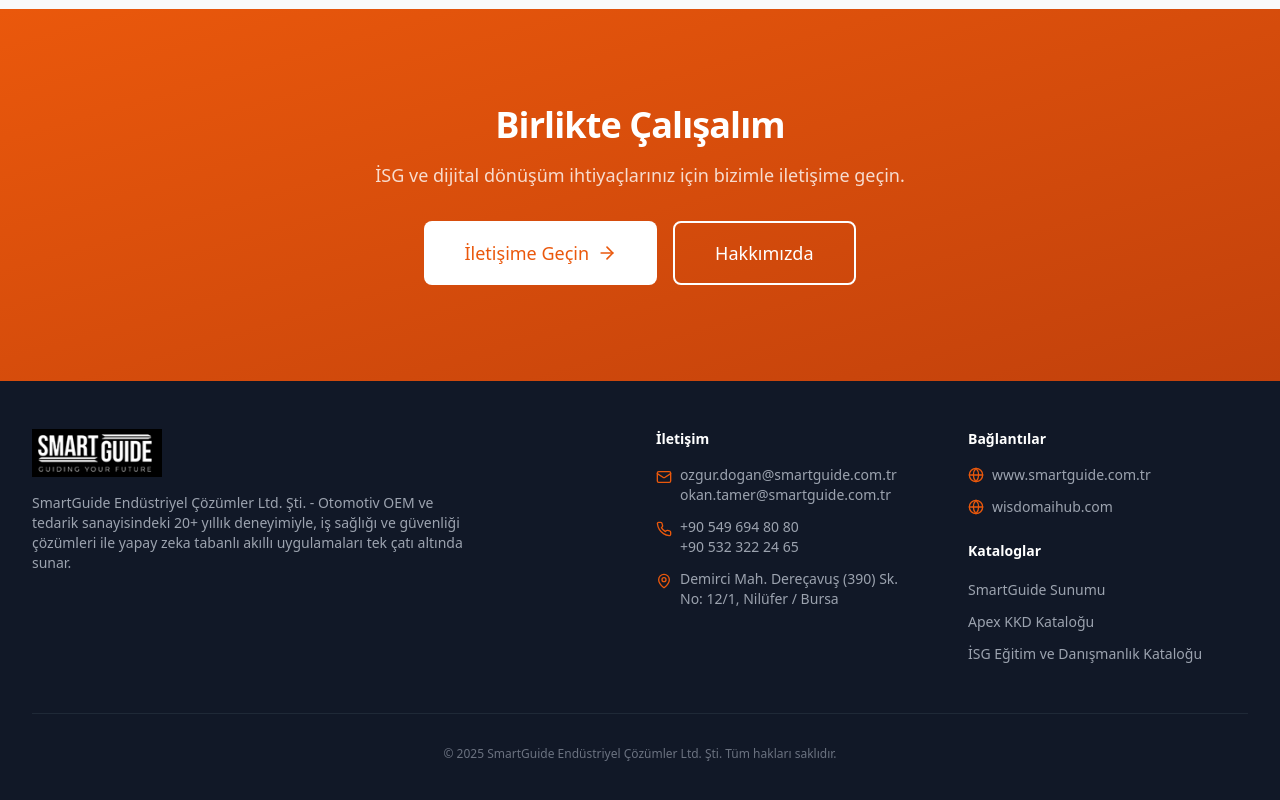
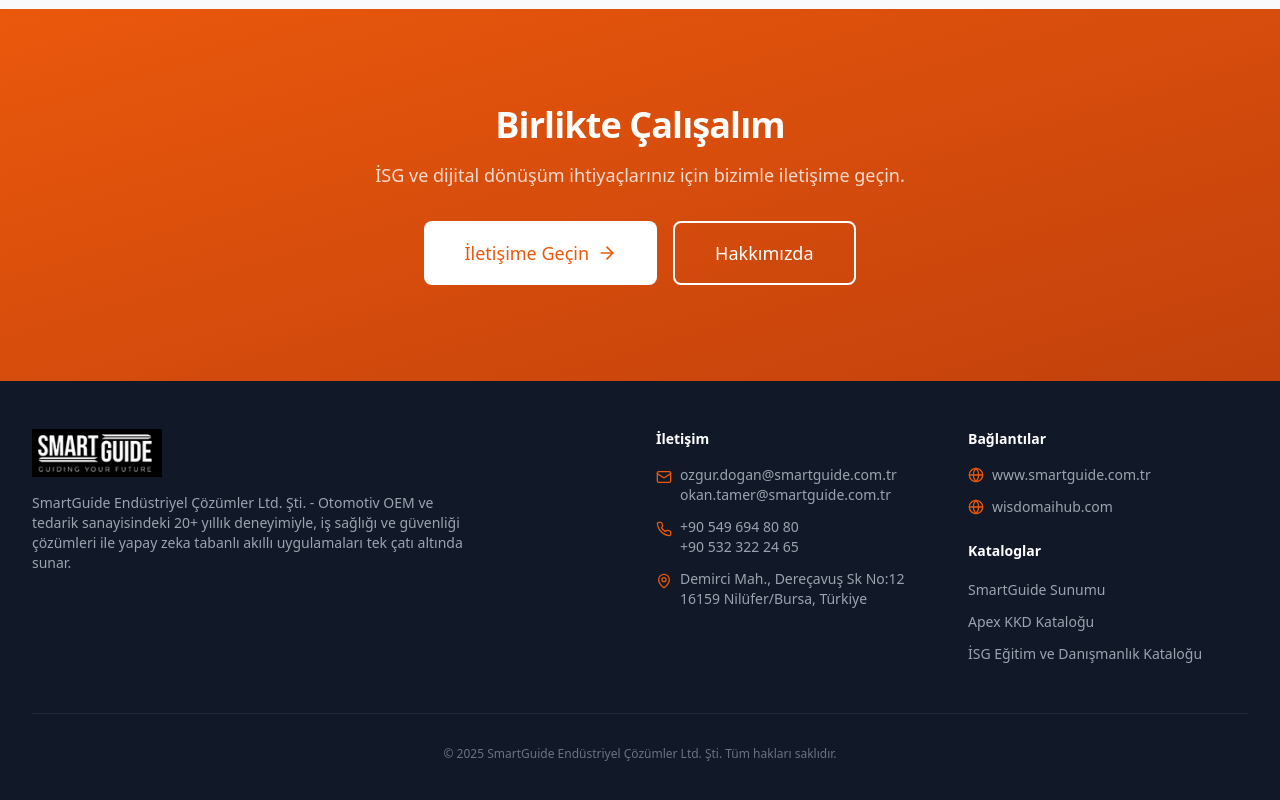
Before and after one commit to brkorkut86/smartguide-website, a Next.js app: page / in a window 1280 px wide. Shown: the part 2924-3724 px from the top of the page. Built offline with nearby package versions, Linux system fonts and the light colour scheme.

Commit message:
Update address with postal code 16159

```diff
--- a/app/iletisim/page.tsx
+++ b/app/iletisim/page.tsx
@@ -119,8 +119,8 @@ export default function IletisimPage() {
                     <div>
                       <p className="font-semibold text-gray-900 mb-1">Adres</p>
                       <p className="text-gray-600">
-                        Demirci Mah. Dereçavuş (390) Sk.<br />
-                        No: 12/1, Nilüfer / Bursa
+                        Demirci Mah., Dereçavuş Sk No:12<br />
+                        16159 Nilüfer/Bursa, Türkiye
                       </p>
                     </div>
                   </div>
@@ -170,7 +170,7 @@ export default function IletisimPage() {
               </div>
               <div className="mt-2">
                 <a
-                  href="https://www.google.com/maps/search/Demirci+Mah.+Dereçavuş+Sk.+No:12+Nilüfer+Bursa"
+                  href="https://www.google.com/maps/search/Demirci+Mah.+Dereçavuş+Sk+No:12+16159+Nilüfer+Bursa+Türkiye"
                   target="_blank"
                   rel="noopener noreferrer"
                   className="text-sm text-primary hover:underline"
--- a/app/layout.tsx
+++ b/app/layout.tsx
@@ -79,7 +79,8 @@ export default function RootLayout({
     ],
     "address": {
       "@type": "PostalAddress",
-      "streetAddress": "Demirci Mah. Dereçavuş (390) Sk. No: 12/1",
+      "streetAddress": "Demirci Mah., Dereçavuş Sk No:12",
+      "postalCode": "16159",
       "addressLocality": "Nilüfer",
       "addressRegion": "Bursa",
       "addressCountry": "TR"
--- a/components/layout/Footer.tsx
+++ b/components/layout/Footer.tsx
@@ -46,8 +46,8 @@ export default function Footer() {
               <li className="flex items-start gap-2">
                 <MapPin className="h-4 w-4 mt-1 text-primary" />
                 <span className="text-sm text-gray-400">
-                  Demirci Mah. Dereçavuş (390) Sk.<br />
-                  No: 12/1, Nilüfer / Bursa
+                  Demirci Mah., Dereçavuş Sk No:12<br />
+                  16159 Nilüfer/Bursa, Türkiye
                 </span>
               </li>
             </ul>
```
Also changed, not shown: 1 other file (tests, documents, lock files or other folders).
